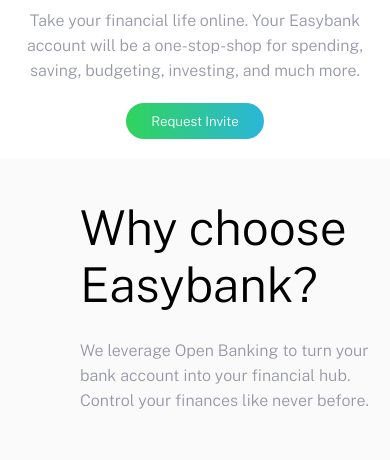
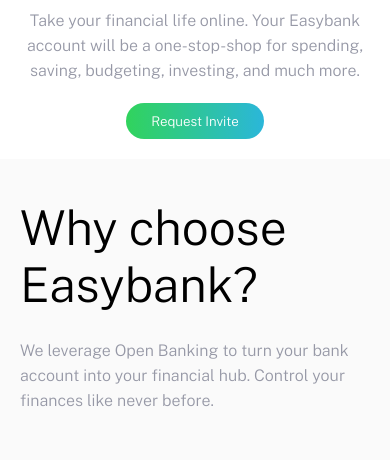
Before and after one commit to wolff453/challenge, a plain HTML site: page index.html in a window 390 px wide. Shown: the part 607-1067 px from the top of the page. Drawn offline with nearby package versions, Linux system fonts and the light colour scheme.

Commit message:
Update style.css

```diff
--- a/style.css
+++ b/style.css
@@ -489,7 +489,8 @@
            margin-top: 40px;
        }
        .title{
-           padding-left:80px;
+           padding-left:20px;
+
        }
        .icones{
            text-align: center;
```
